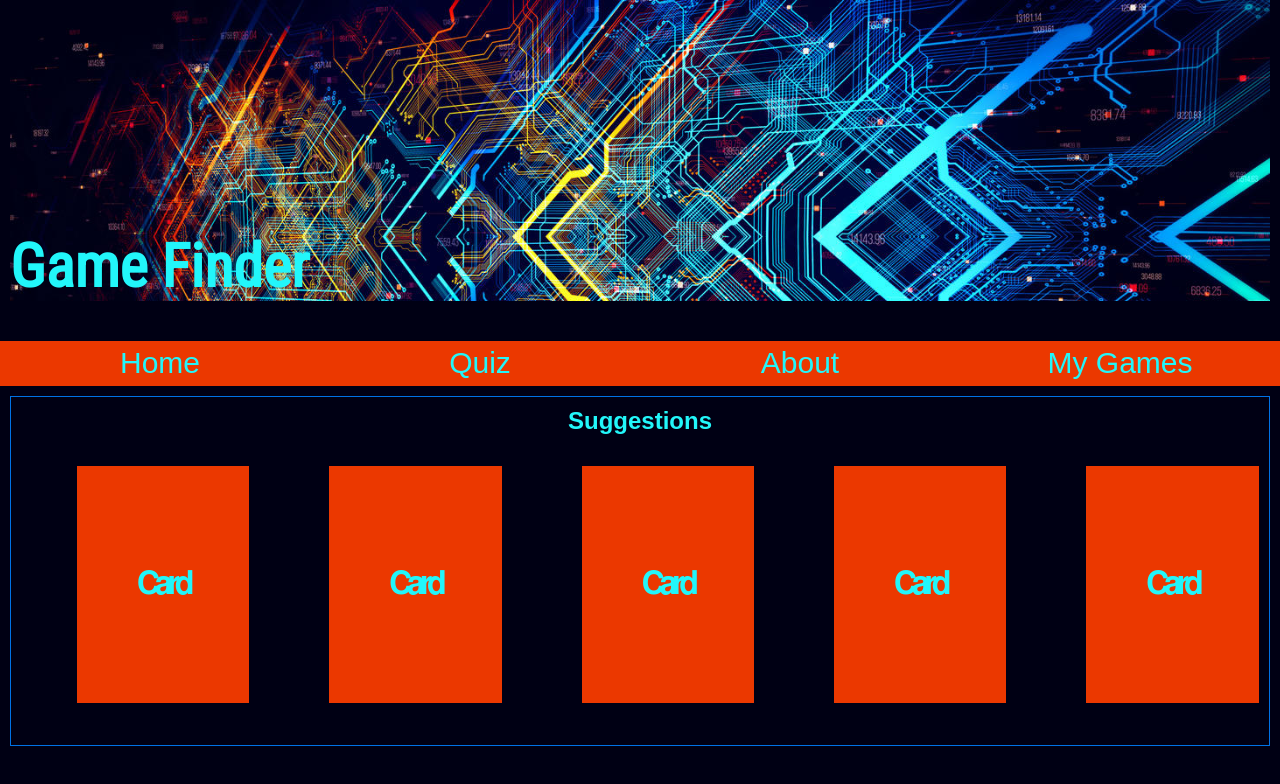
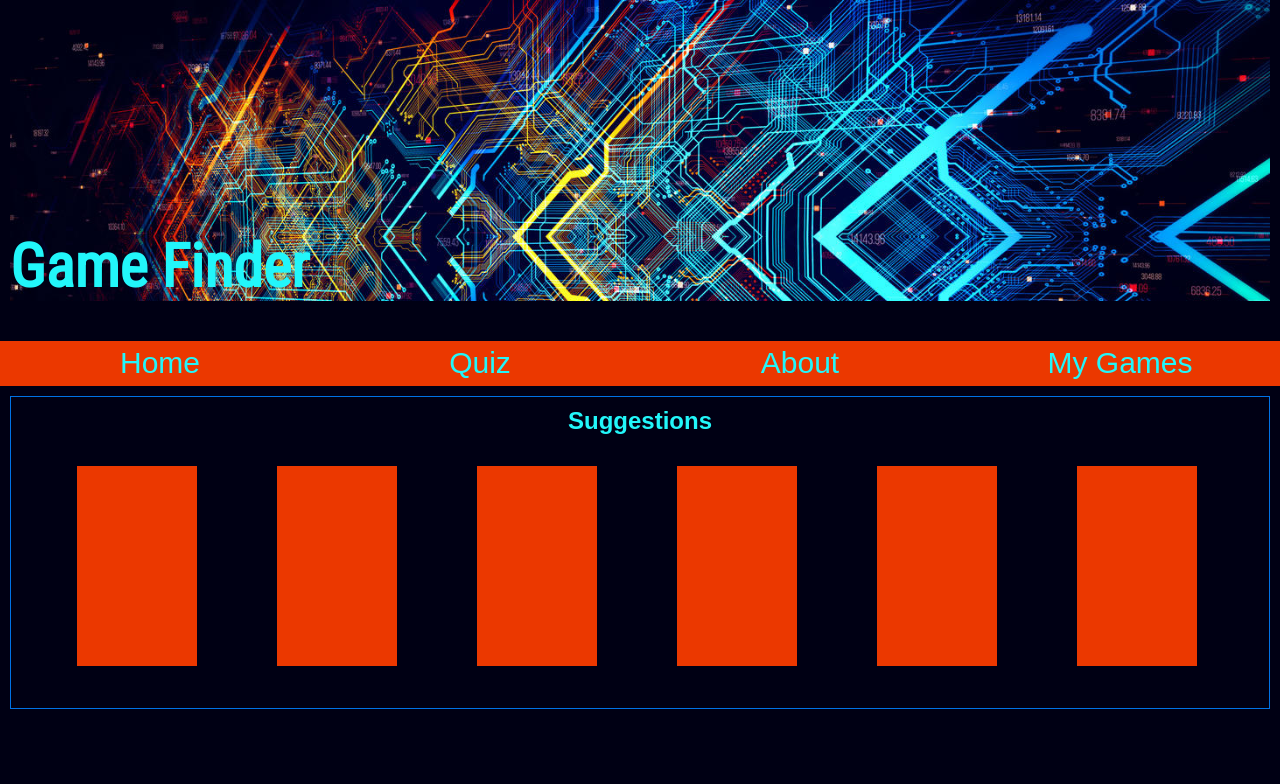
Before and after one commit to gray-turtle/game-finder, a plain HTML site: page index.html in a window 1280 px wide. Drawn offline with nearby package versions, Linux system fonts and the light colour scheme.

Commit message:
made cards on homepage a little cleaner

```diff
--- a/index.html
+++ b/index.html
@@ -38,15 +38,15 @@
         </div>
 
         <div class="scrolling-wrapper">
-            <div class="card"><h3>Card</h3></div>
-            <div class="card"><h3>Card</h3></div>
-            <div class="card"><h3>Card</h3></div>
-            <div class="card"><h3>Card</h3></div>
-            <div class="card"><h3>Card</h3></div>
-            <div class="card"><h3>Card</h3></div>
-            <div class="card"><h3>Card</h3></div>
-            <div class="card"><h3>Card</h3></div>
-            <div class="card"><h3>Card</h3></div>
+            <div class="card"><h3></h3></div>
+            <div class="card"><h3></h3></div>
+            <div class="card"><h3></h3></div>
+            <div class="card"><h3></h3></div>
+            <div class="card"><h3></h3></div>
+            <div class="card"><h3></h3></div>
+            <div class="card"><h3></h3></div>
+            <div class="card"><h3></h3></div>
+            <div class="card"><h3></h3></div>
         </div>
     </main>
 
```
